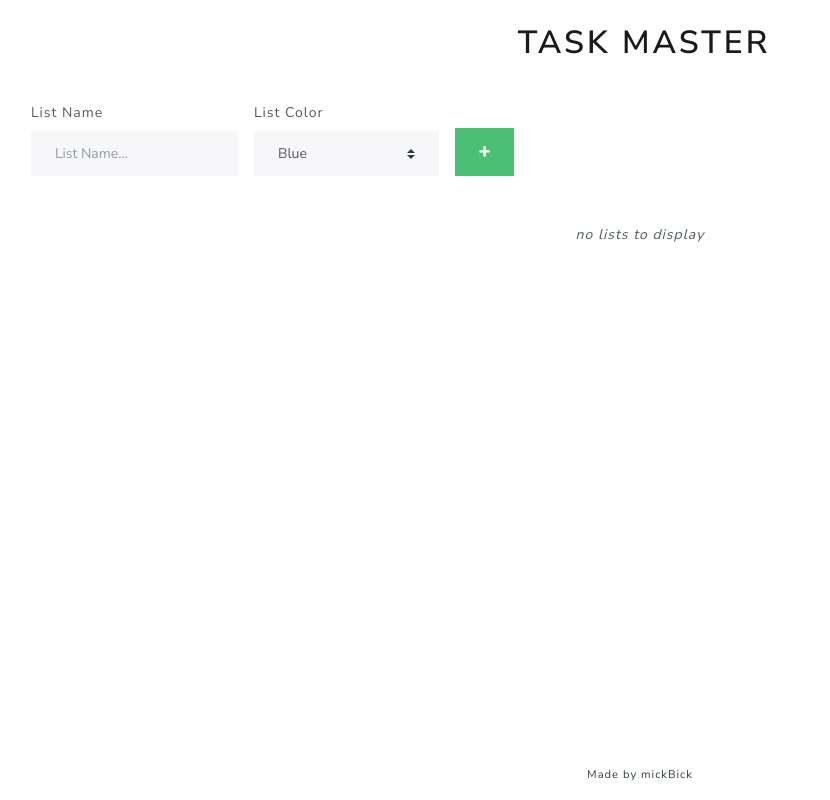
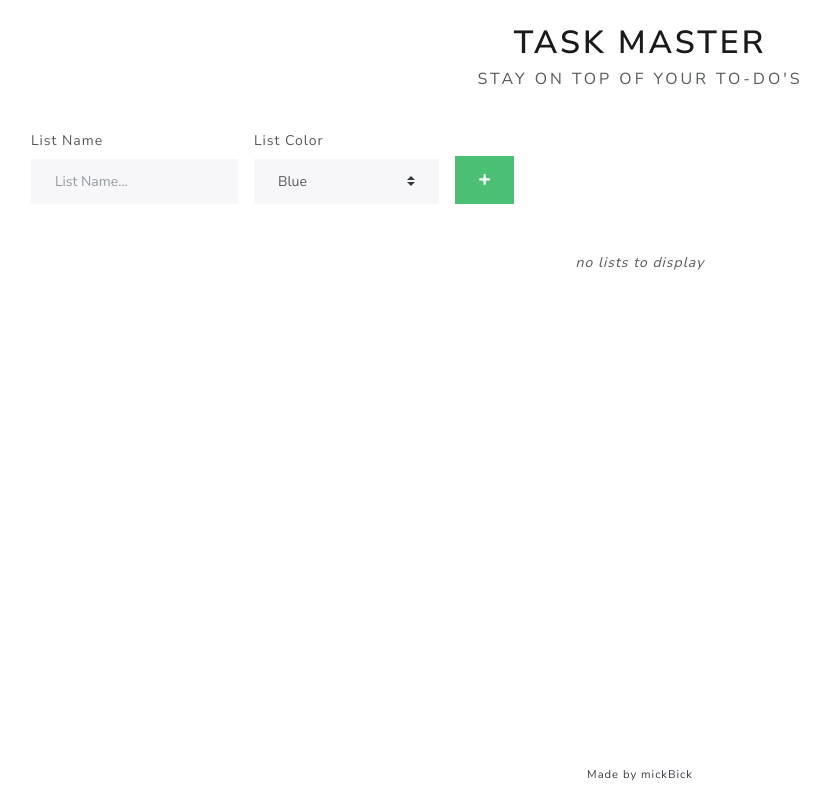
Before and after one commit to MichaelaBickish/task-master-checkpoint3, a website with bundled scripts: page index.html in a window 1280 px wide. Shown: the whole page, without its empty margins (0-830 px from the left). Built offline with nearby package versions, Linux system fonts and the light colour scheme; a script that the page names is missing.

Commit message:
small change

```diff
--- a/index.html
+++ b/index.html
@@ -18,7 +18,8 @@
     <header class="container-fluid">
         <div class="row">
             <div class="col-12 mt-4">
-                <h1 class="ml-2 text-center text-primary">TASK MASTER</h1>
+                <h1 class="text-center text-primary">TASK MASTER</h1>
+                <h5 class="text-center font-weight-light text-secondary">stay on top of your to-do's</h5>
             </div>
         </div>
     </header>
```
